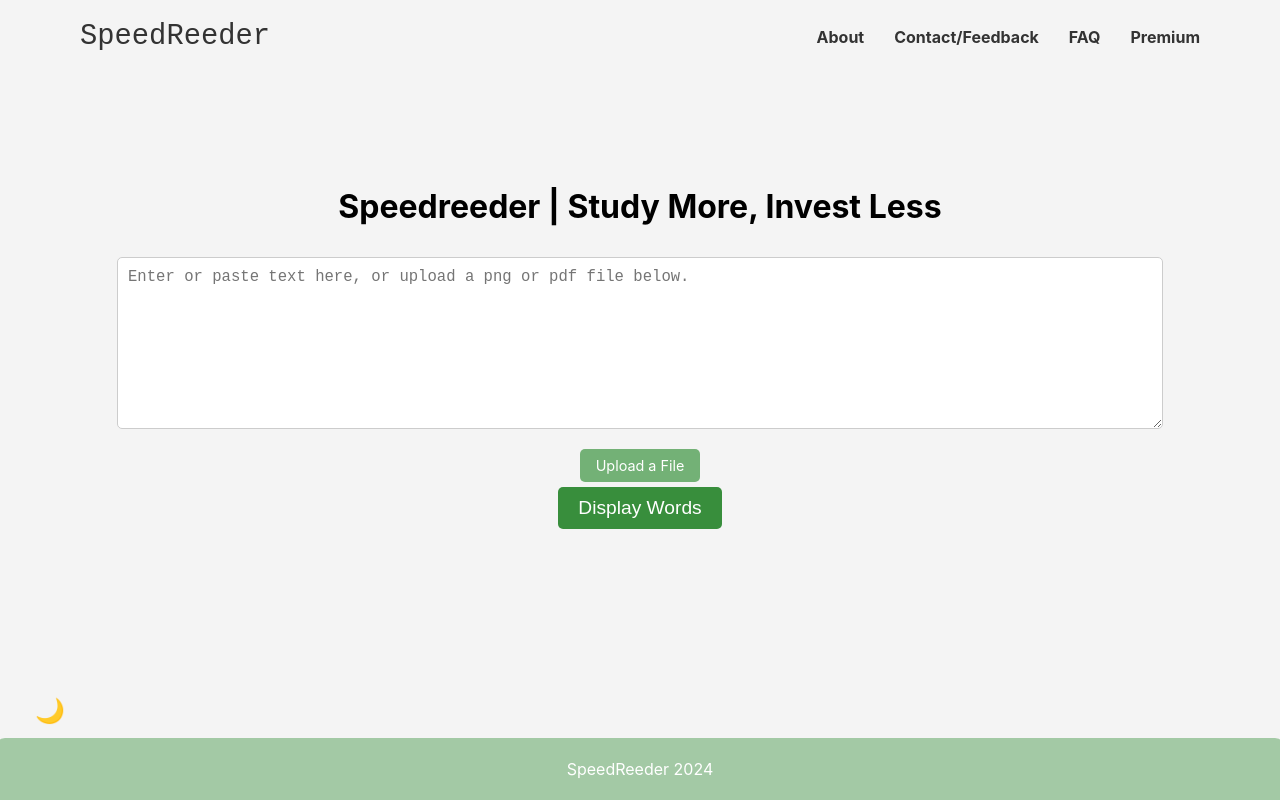
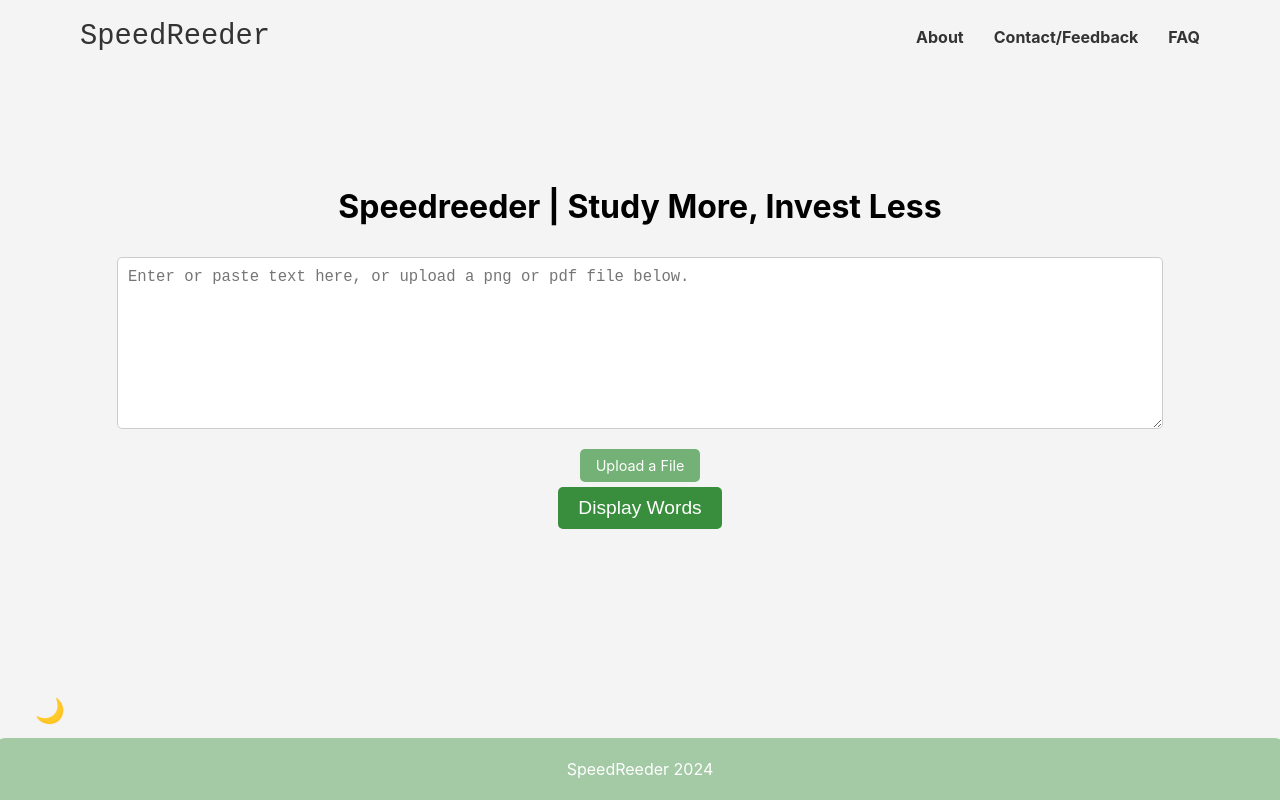
Before and after one commit to SpeedReeder2024/SpeedReederFinal, a plain HTML site: page index.html in a window 1280 px wide. Drawn offline with Linux system fonts and the light colour scheme.

Commit message:
Update index.html

```diff
--- a/index.html
+++ b/index.html
@@ -29,7 +29,6 @@
         <a href="about.html">About</a>
         <a href="feedback.html">Contact/Feedback</a>
         <a href="faqs.html">FAQ</a>
-        <a href="subscription.html">Premium</a>
     </div>
     <button class="hamburger" onclick="toggleMenu()">☰</button>
 </div>
```
